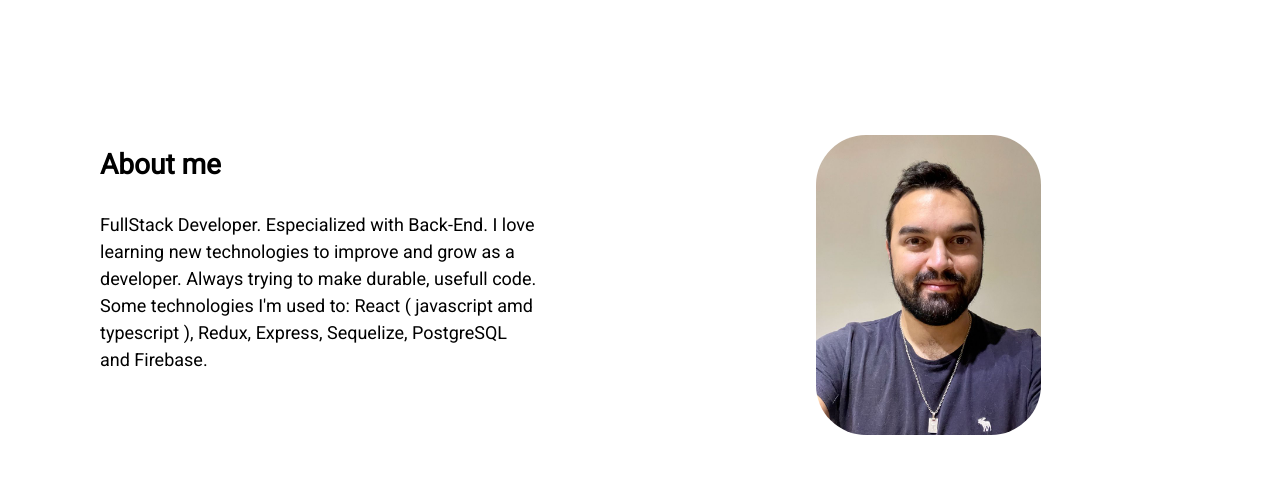
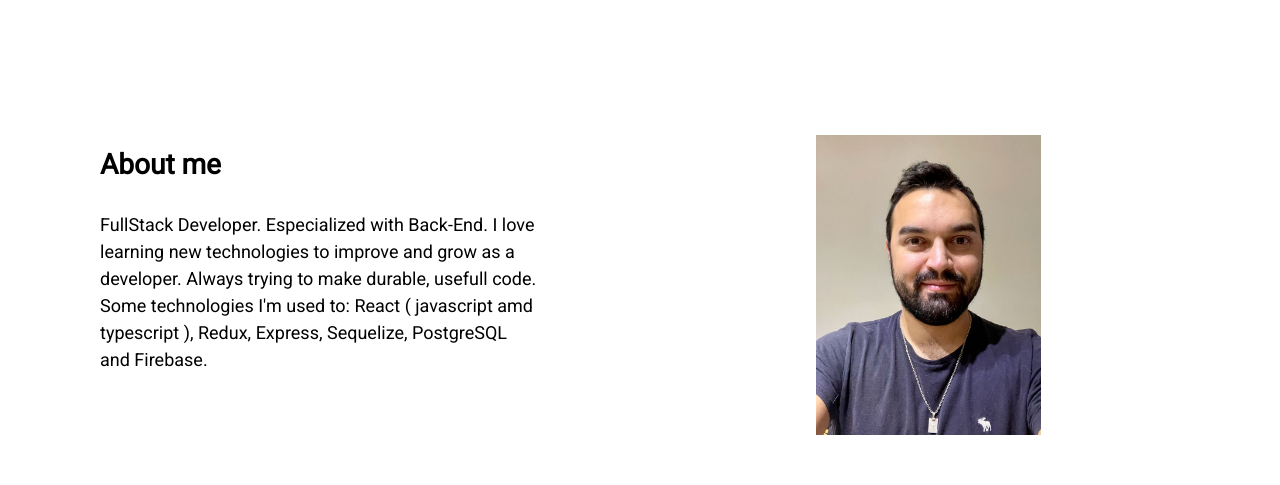
Before and after one commit to ticianomen/portfolio, a React (Create React App) app: page / in a window 1280 px wide. Shown: the part 820-1305 px from the top of the page. Built offline with nearby package versions, Linux system fonts and the light colour scheme.

Commit message:
fixed border radius on image on safari

```diff
--- a/src/components/about/About.css
+++ b/src/components/about/About.css
@@ -32,6 +32,7 @@
   align-self: center;
   justify-content: center;
   overflow: hidden;
+  border-radius:50px;
 }
 
 @media only screen and (max-width: 960px) {
--- a/src/components/about/About.jsx
+++ b/src/components/about/About.jsx
@@ -12,7 +12,7 @@ const About = () => {
           Some technologies I'm used to: React ( javascript amd typescript ), Redux, Express, Sequelize, PostgreSQL and Firebase.</p>
       </div>
       <div className='about-container__img'>
-        <img src={perfil} alt="perfil" style={{borderRadius:50}}/>
+        <img src={perfil} alt="perfil" />
       </div>
     </div>
   )
```
